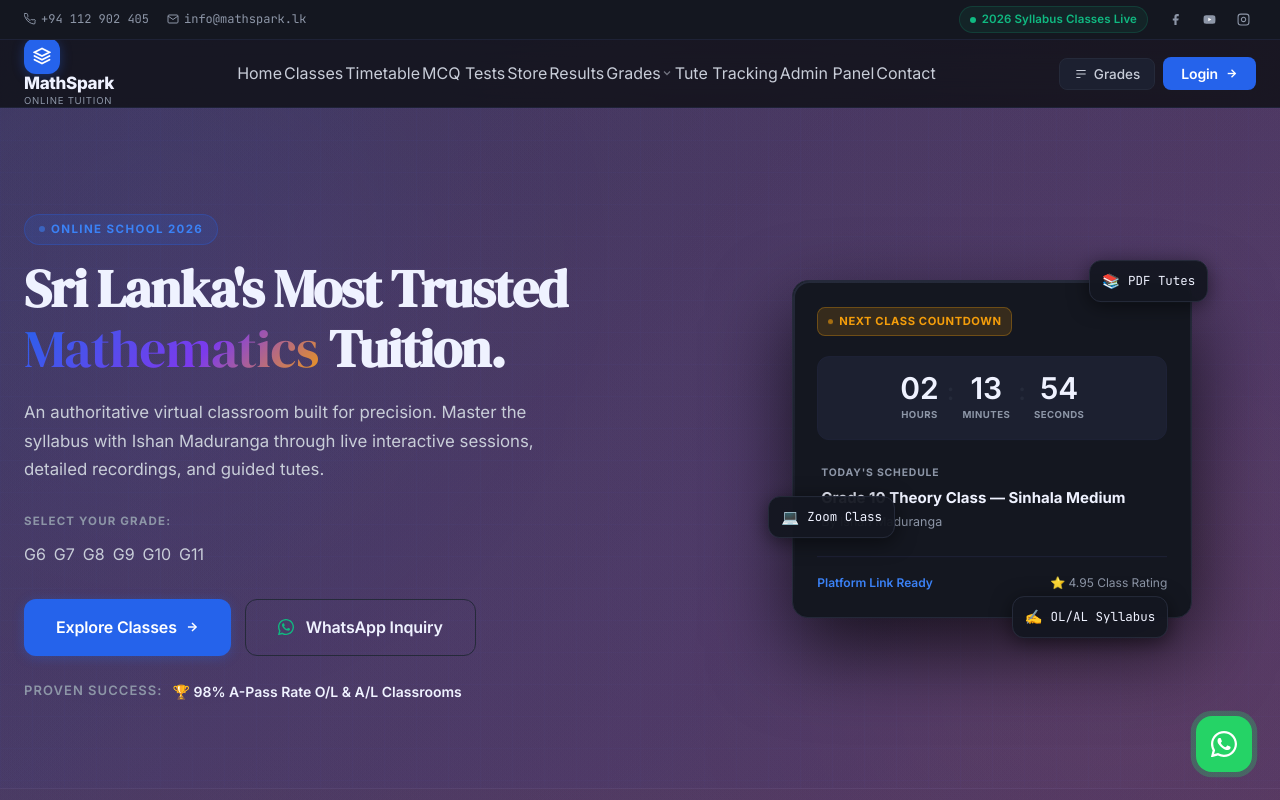
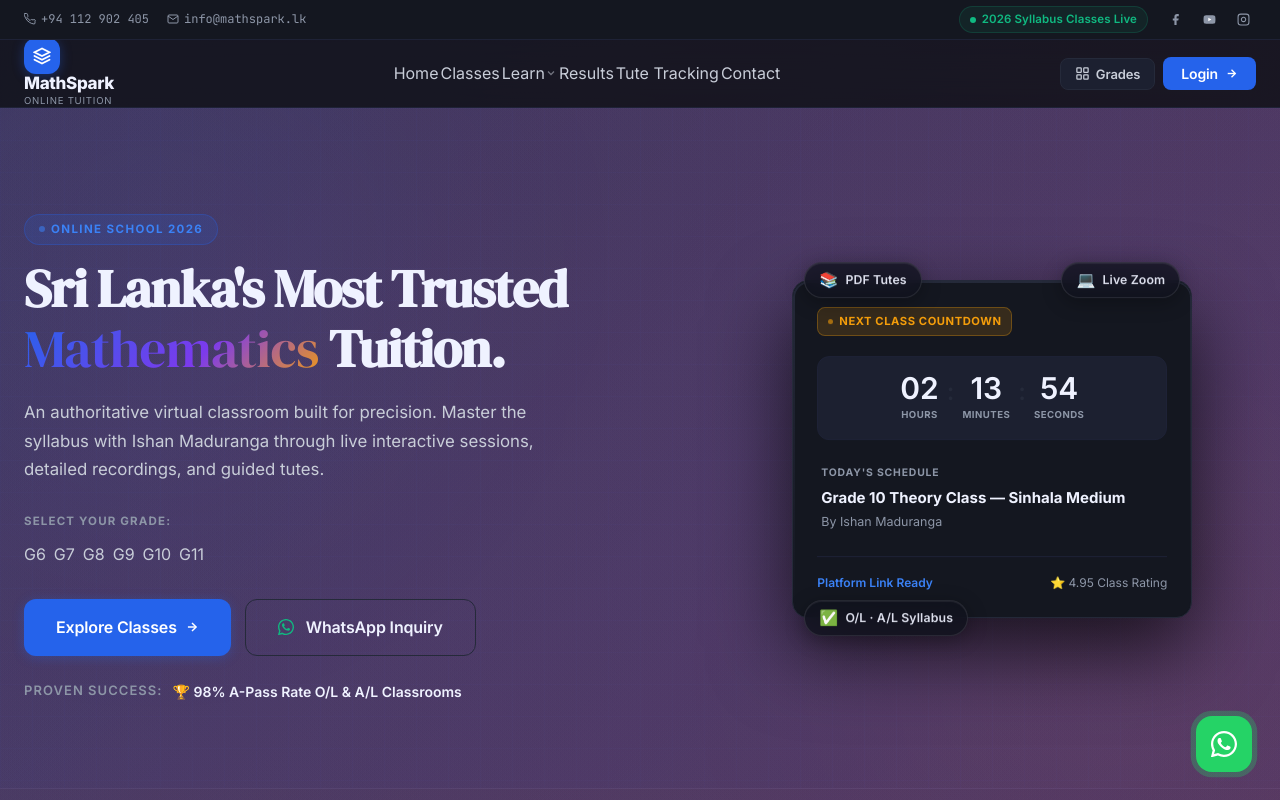
Before and after one commit to Thanuja47/MathSpark, a Next.js app: page / in a window 1280 px wide. Shown: the top 800 px of the page. Built offline with nearby package versions, Linux system fonts and the light colour scheme.

Commit message:
fix: clean navbar + glassmorphic hero badges

```diff
--- a/components/home/HeroSection.js
+++ b/components/home/HeroSection.js
@@ -144,18 +144,18 @@
                 </div>
               </div>
 
-              {/* Precise tech support floating chips */}
-              <div className="precise-chip chip-1">
-                <span className="chip-accent">📚</span>
-                <span className="mono">PDF Tutes</span>
+              {/* Feature badges — deliberate glassmorphic design */}
+              <div className="feature-badge badge-top-left">
+                <span className="badge-icon">📚</span>
+                <span className="badge-text">PDF Tutes</span>
               </div>
-              <div className="precise-chip chip-2">
-                <span className="chip-accent">💻</span>
-                <span className="mono">Zoom Class</span>
+              <div className="feature-badge badge-top-right">
+                <span className="badge-icon">💻</span>
+                <span className="badge-text">Live Zoom</span>
               </div>
-              <div className="precise-chip chip-3">
-                <span className="chip-accent">✍️</span>
-                <span className="mono">OL/AL Syllabus</span>
+              <div className="feature-badge badge-bottom-left">
+                <span className="badge-icon">✅</span>
+                <span className="badge-text">O/L · A/L Syllabus</span>
               </div>
 
             </div>
@@ -410,26 +410,36 @@
         }
 
         /* Float Chips */
-        .precise-chip {
+        /* ── Feature Badges (glassmorphic) ── */
+        .feature-badge {
           position: absolute;
-          background: rgba(20, 23, 32, 0.95);
-          border: 1px solid var(--rule);
-          border-radius: var(--radius-md);
-          padding: 8px 12px;
           display: flex;
           align-items: center;
-          gap: 8px;
+          gap: 7px;
+          padding: 7px 14px;
+          background: rgba(15, 18, 28, 0.75);
+          backdrop-filter: blur(12px);
+          -webkit-backdrop-filter: blur(12px);
+          border: 1px solid rgba(255,255,255,0.1);
+          border-radius: 999px;
           font-size: 0.78rem;
+          font-weight: 600;
           color: var(--paper);
-          box-shadow: var(--shadow-md);
           white-space: nowrap;
+          box-shadow: 0 4px 20px rgba(0,0,0,0.3), inset 0 1px 0 rgba(255,255,255,0.06);
+          letter-spacing: 0.01em;
+          animation: badgeFloat 4s ease-in-out infinite;
+          z-index: 2;
         }
-        .chip-accent {
-          font-size: 0.9rem;
+        .badge-icon { font-size: 0.95rem; line-height: 1; }
+        .badge-text { font-size: 0.77rem; font-weight: 600; opacity: 0.92; }
+        .badge-top-left    { top: -18px;    left: 12px;   animation-delay: 0s;   }
+        .badge-top-right   { top: -18px;    right: 12px;  animation-delay: 1.4s; }
+        .badge-bottom-left { bottom: -18px; left: 12px;   animation-delay: 2.8s; }
+        @keyframes badgeFloat {
+          0%, 100% { transform: translateY(0px); }
+          50%       { transform: translateY(-5px); }
         }
-        .chip-1 { top: -20px; right: -16px; }
-        .chip-2 { bottom: 80px; left: -24px; }
-        .chip-3 { bottom: -20px; right: 24px; }
 
         @media (max-width: 960px) {
           .hero-inner { grid-template-columns: 1fr; text-align: center; gap: 40px; }
@@ -443,7 +453,7 @@
         @media (max-width: 480px) {
           .hero { padding: 80px 0 60px; }
           .hero-ctas .btn { width: 100%; justify-content: center; }
-          .precise-chip { display: none; }
+          .feature-badge { display: none; }
         }
       `}</style>
     </section>
--- a/components/layout/Header.js
+++ b/components/layout/Header.js
@@ -158,12 +158,16 @@
             <div className="header-actions">
               <button
                 id="grades-sidebar-btn"
-                className="grades-btn"
+                className="grades-icon-btn"
                 onClick={() => setSidebarOpen(true)}
                 aria-label="Browse by Grade"
+                title="Browse by Grade"
               >
-                <svg width="14" height="14" fill="none" stroke="currentColor" strokeWidth="2" viewBox="0 0 24 24"><path d="M4 6h16M4 12h16M4 18h7"/></svg>
-                Grades
+                <svg width="15" height="15" fill="none" stroke="currentColor" strokeWidth="2" viewBox="0 0 24 24">
+                  <rect x="3" y="3" width="7" height="7" rx="1"/><rect x="14" y="3" width="7" height="7" rx="1"/>
+                  <rect x="3" y="14" width="7" height="7" rx="1"/><rect x="14" y="14" width="7" height="7" rx="1"/>
+                </svg>
+                <span className="grades-icon-label">Grades</span>
               </button>
               <button
                 id="login-btn-header"
@@ -608,13 +612,13 @@
         /* Header Actions */
         .header-actions { display: flex; align-items: center; gap: 8px; flex-shrink: 0; }
 
-        .grades-btn {
+        .grades-icon-btn {
           display: flex;
           align-items: center;
           gap: 6px;
           padding: 7px 14px;
-          font-size: 0.8438rem;
-          font-weight: 500;
+          font-size: 0.8125rem;
+          font-weight: 600;
           color: var(--text);
           background: var(--surface-2);
           border: 1px solid var(--rule);
@@ -622,9 +626,11 @@
           cursor: pointer;
           transition: var(--transition);
           white-space: nowrap;
+          letter-spacing: -0.01em;
         }
-        .grades-btn:hover { color: var(--paper); border-color: var(--cobalt-ring); background: var(--cobalt-glow); }
-        .grades-btn:focus-visible { outline: 2px solid var(--cobalt-light); outline-offset: 2px; }
+        .grades-icon-btn:hover { color: var(--cobalt-light); border-color: var(--cobalt-ring); background: var(--cobalt-glow); }
+        .grades-icon-btn:focus-visible { outline: 2px solid var(--cobalt-light); outline-offset: 2px; }
+        .grades-icon-label { font-size: 0.8125rem; font-weight: 600; }
 
         .login-btn {
           display: inline-flex;
```
Also changed, not shown: lib/data.js.
